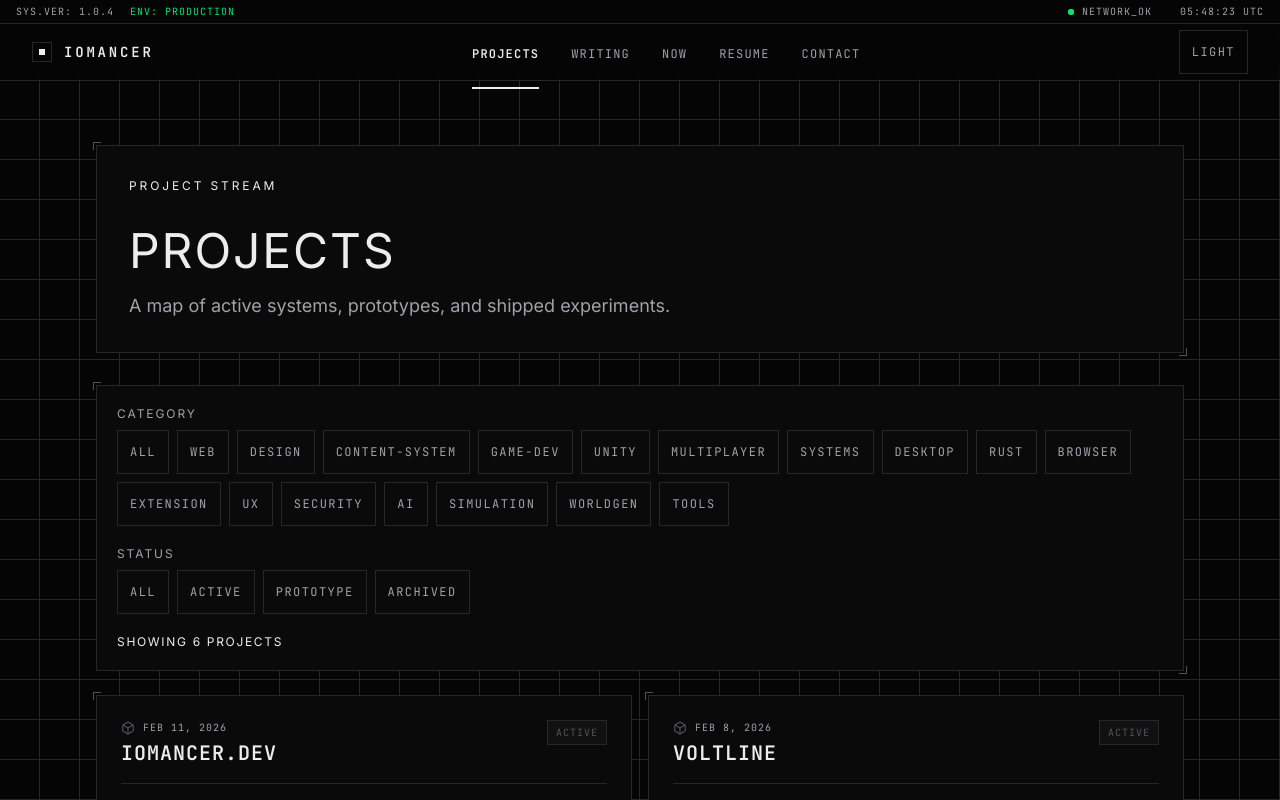
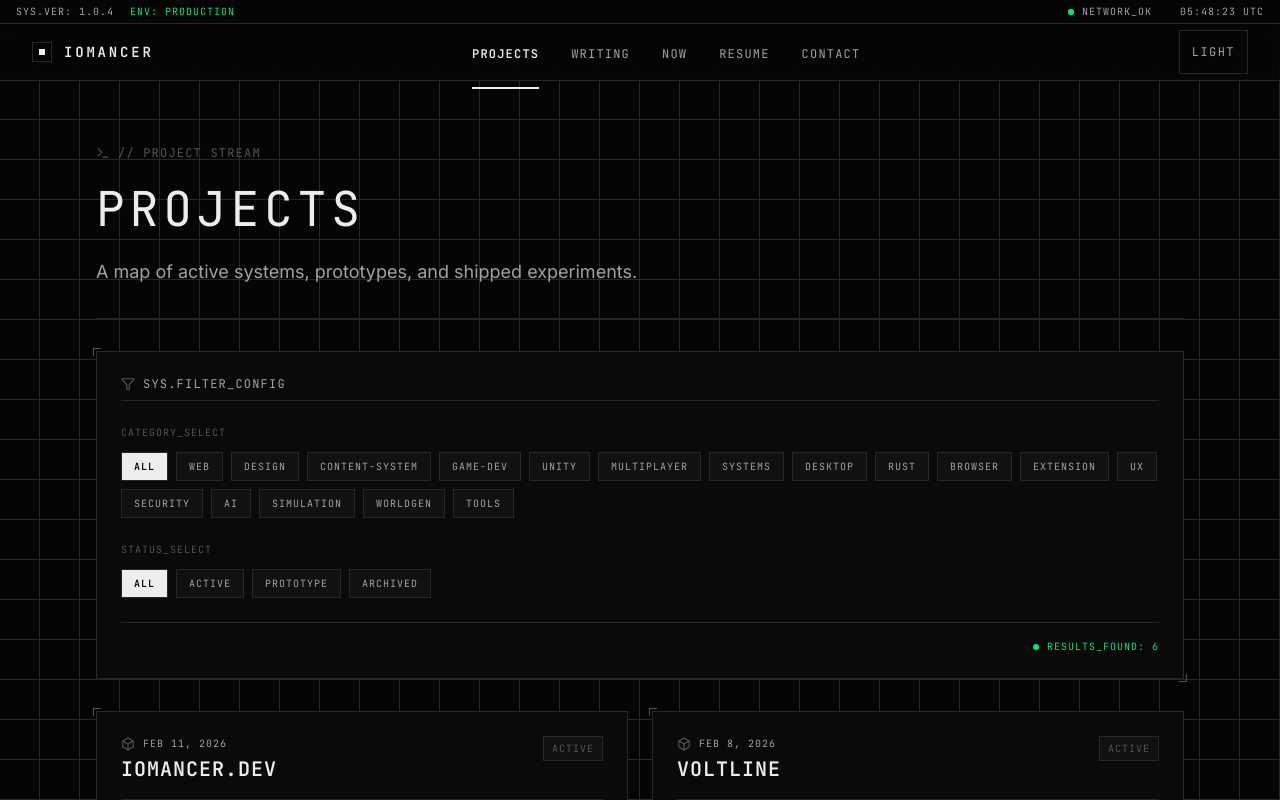
Before and after one commit to bestlux/personal-site, a Next.js app: page /projects in a window 1280 px wide. Shown: the top 800 px of the page. Built offline with nearby package versions, Linux system fonts and the light colour scheme; no server answers.

Commit message:
feat: implement industrial mdx and interior pages

```diff
--- a/src/app/writing/page.tsx
+++ b/src/app/writing/page.tsx
@@ -24,14 +24,16 @@ export default function WritingPage() {
         summary="Thoughtful technical essays on building, AI, and long-term systems thinking."
       />
 
-      <section className="panel reveal-up delay-1 space-y-3 p-4">
-        <p className="text-xs uppercase tracking-[0.16em] text-text-dim">Tags</p>
-        <ul className="flex flex-wrap gap-2 text-xs uppercase tracking-[0.12em]">
+      <section className="space-y-4 py-4">
+        <p className="font-mono text-xs uppercase tracking-widest text-text-dim flex items-center gap-2">
+          // SYS.TAGS
+        </p>
+        <ul className="flex flex-wrap gap-2 font-mono text-[10px] uppercase tracking-widest">
           {tags.map((tag) => (
             <li key={tag}>
               <Link
                 href={`/tags/${encodeURIComponent(tag)}`}
-                className="signal-chip inline-flex h-11 min-w-11 items-center px-3 text-text-dim"
+                className="px-2 py-1 border border-border/50 text-text-dim hover:text-text hover:border-text transition-colors bg-bg-soft"
               >
                 {tag}
               </Link>
--- a/src/components/mdx-components.tsx
+++ b/src/components/mdx-components.tsx
@@ -1,43 +1,67 @@
 import type { MDXComponents } from "mdx/types";
+import { AlertCircle, Info, Terminal } from "lucide-react";
+import React from "react";
+
+const Callout = ({ children, type = "info" }: { children: React.ReactNode, type?: "info" | "warning" | "error" }) => {
+  const styles = {
+    info: "border-accent-secondary text-text",
+    warning: "border-accent-warning text-text",
+    error: "border-accent-primary text-text",
+  };
+
+  const icons = {
+    info: <Info size={16} className="text-accent-secondary" />,
+    warning: <AlertCircle size={16} className="text-accent-warning" />,
+    error: <Terminal size={16} className="text-accent-primary" />
+  };
+
+  return (
+    <div className={`panel my-6 flex gap-4 p-4 border-l-2 ${styles[type]}`}>
+      <div className="flex-shrink-0 mt-0.5">{icons[type]}</div>
+      <div className="text-sm leading-relaxed [&>p]:mt-0">{children}</div>
+    </div>
+  );
+};
 
 export const mdxComponents: MDXComponents = {
   h2: (props) => (
     <h2
       {...props}
-      className="mt-12 border-t border-border pt-5 font-display text-2xl uppercase tracking-[0.04em] text-accent-cyan"
+      className="mt-16 mb-6 font-mono text-xl uppercase tracking-widest text-text border-b border-border/50 pb-4"
     />
   ),
   h3: (props) => (
     <h3
       {...props}
-      className="mt-8 font-display text-xl uppercase tracking-[0.04em] text-accent-orange"
+      className="mt-12 mb-4 font-mono text-lg uppercase tracking-wider text-text-dim"
     />
   ),
-  p: (props) => <p {...props} className="mt-4 text-base leading-relaxed text-text-dim" />,
+  p: (props) => <p {...props} className="mt-6 text-base leading-relaxed text-text-dim [&:not(:first-child)]:mt-6" />,
   a: (props) => (
     <a
       {...props}
-      className="underline decoration-accent-cyan underline-offset-4 transition hover:text-accent-cyan"
+      className="font-medium underline decoration-border underline-offset-4 transition-colors hover:text-text hover:decoration-text"
     />
   ),
-  ul: (props) => <ul {...props} className="mt-4 list-disc space-y-2 pl-6 text-base text-text-dim" />,
-  ol: (props) => <ol {...props} className="mt-4 list-decimal space-y-2 pl-6 text-base text-text-dim" />,
+  ul: (props) => <ul {...props} className="mt-6 list-square space-y-3 pl-6 text-base text-text-dim marker:text-accent-muted" />,
+  ol: (props) => <ol {...props} className="mt-6 list-decimal space-y-3 pl-6 text-base text-text-dim marker:text-accent-muted" />,
   blockquote: (props) => (
     <blockquote
       {...props}
-      className="panel mt-6 border-l-2 border-accent-green p-4 text-text"
+      className="panel my-8 border-l-2 border-accent-secondary p-6 text-text italic"
     />
   ),
   code: (props) => (
     <code
       {...props}
-      className="rounded-sm border border-border/70 bg-bg-soft px-1 py-0.5 font-mono text-sm"
+      className="rounded-none border border-border/50 bg-bg-soft px-1.5 py-0.5 font-mono text-[13px] text-text"
     />
   ),
   pre: (props) => (
     <pre
       {...props}
-      className="panel mt-6 overflow-x-auto p-4 font-mono text-sm"
+      className="panel my-8 overflow-x-auto p-6 font-mono text-[13px] leading-relaxed relative group"
     />
   ),
+  Callout,
 };
--- a/src/components/page-intro.tsx
+++ b/src/components/page-intro.tsx
@@ -1,4 +1,5 @@
 import { cn } from "@/lib/utils";
+import { Terminal } from "lucide-react";
 
 interface PageIntroProps {
   eyebrow?: string;
@@ -9,17 +10,20 @@ interface PageIntroProps {
 
 export function PageIntro({ eyebrow, title, summary, className }: PageIntroProps) {
   return (
-    <header className={cn("panel reveal-up space-y-4 p-6 sm:p-8", className)}>
-      {eyebrow ? (
-        <p className="font-display text-xs uppercase tracking-[0.24em] text-accent-green">
-          {eyebrow}
-        </p>
-      ) : null}
-      <div className="signal-rule h-px w-full max-w-40" />
-      <h1 className="max-w-5xl font-display text-4xl uppercase tracking-[0.04em] text-text sm:text-5xl">
+    <header className={cn("space-y-6 border-b border-border pb-8", className)}>
+      <div className="flex items-center justify-between">
+        {eyebrow && (
+          <p className="font-mono flex items-center gap-2 text-xs uppercase tracking-widest text-accent-muted">
+            <Terminal size={14} /> // {eyebrow}
+          </p>
+        )}
+      </div>
+      <h1 className="max-w-5xl font-mono text-4xl uppercase tracking-widest text-text sm:text-5xl">
         {title}
       </h1>
-      <p className="max-w-3xl text-base leading-relaxed text-text-dim sm:text-lg">{summary}</p>
+      <p className="max-w-3xl text-base leading-relaxed text-text-dim sm:text-lg">
+        {summary}
+      </p>
     </header>
   );
 }
--- a/src/components/project-filters.tsx
+++ b/src/components/project-filters.tsx
@@ -4,6 +4,7 @@ import { useMemo, useState } from "react";
 import type { Project } from "@/lib/content/schemas";
 import { ProjectCard } from "@/components/project-card";
 import { cn } from "@/lib/utils";
+import { Filter } from "lucide-react";
 
 interface ProjectFiltersProps {
   projects: Project[];
@@ -33,20 +34,27 @@ export function ProjectFilters({ projects }: ProjectFiltersProps) {
   }, [activeCategory, activeStatus, projects]);
 
   return (
-    <div className="space-y-6">
-      <div className="panel reveal-up space-y-5 p-4 sm:p-5">
-        <div className="space-y-2">
-          <p className="text-xs uppercase tracking-[0.16em] text-text-dim">Category</p>
+    <div className="space-y-8">
+      <div className="panel space-y-6 p-6">
+        <div className="flex items-center gap-2 border-b border-border/50 pb-2">
+          <Filter size={14} className="text-accent-muted" />
+          <p className="font-mono text-xs uppercase tracking-widest text-text-dim">
+            SYS.FILTER_CONFIG
+          </p>
+        </div>
+
+        <div className="space-y-3">
+          <p className="font-mono text-[10px] uppercase tracking-widest text-accent-muted">Category_Select</p>
           <div className="flex flex-wrap gap-2">
             {categories.map((category) => (
               <button
                 key={category}
                 type="button"
                 className={cn(
-                  "signal-chip h-11 min-w-11 px-3 text-xs uppercase tracking-[0.12em]",
+                  "px-3 py-1.5 font-mono text-[10px] uppercase tracking-widest border transition-colors",
                   activeCategory === category
-                    ? "border-accent-cyan bg-accent-cyan/10 text-accent-cyan"
-                    : "text-text-dim",
+                    ? "border-text bg-text text-bg font-semibold"
+                    : "border-border/50 text-text-dim hover:text-text hover:border-text bg-bg-soft",
                 )}
                 onClick={() => setActiveCategory(category)}
               >
@@ -56,18 +64,18 @@ export function ProjectFilters({ projects }: ProjectFiltersProps) {
           </div>
         </div>
 
-        <div className="space-y-2">
-          <p className="text-xs uppercase tracking-[0.16em] text-text-dim">Status</p>
+        <div className="space-y-3">
+          <p className="font-mono text-[10px] uppercase tracking-widest text-accent-muted">Status_Select</p>
           <div className="flex flex-wrap gap-2">
             {statuses.map((status) => (
               <button
                 key={status}
                 type="button"
                 className={cn(
-                  "signal-chip h-11 min-w-11 px-3 text-xs uppercase tracking-[0.12em]",
+                  "px-3 py-1.5 font-mono text-[10px] uppercase tracking-widest border transition-colors",
                   activeStatus === status
-                    ? "border-accent-orange bg-accent-orange/10 text-accent-orange"
-                    : "text-text-dim",
+                    ? "border-text bg-text text-bg font-semibold"
+                    : "border-border/50 text-text-dim hover:text-text hover:border-text bg-bg-soft",
                 )}
                 onClick={() => setActiveStatus(status)}
               >
@@ -76,12 +84,19 @@ export function ProjectFilters({ projects }: ProjectFiltersProps) {
             ))}
           </div>
         </div>
-        <p className="text-xs uppercase tracking-[0.14em] text-accent-cyan">
-          Showing {filtered.length} project{filtered.length === 1 ? "" : "s"}
-        </p>
+
+        <div className="pt-4 border-t border-border/50 flex justify-end">
+          <p className="font-mono text-[10px] uppercase tracking-widest text-accent-secondary flex items-center gap-2">
+            <span className="relative flex h-1.5 w-1.5">
+              <span className="animate-ping absolute inline-flex h-full w-full rounded-full bg-accent-secondary opacity-75"></span>
+              <span className="relative inline-flex rounded-full h-1.5 w-1.5 bg-accent-secondary"></span>
+            </span>
+            RESULTS_FOUND: {filtered.length}
+          </p>
+        </div>
       </div>
 
-      <div className="grid gap-4 sm:grid-cols-2">
+      <div className="grid gap-6 sm:grid-cols-2">
         {filtered.map((project) => (
           <ProjectCard key={project.slug} project={project} />
         ))}
```
